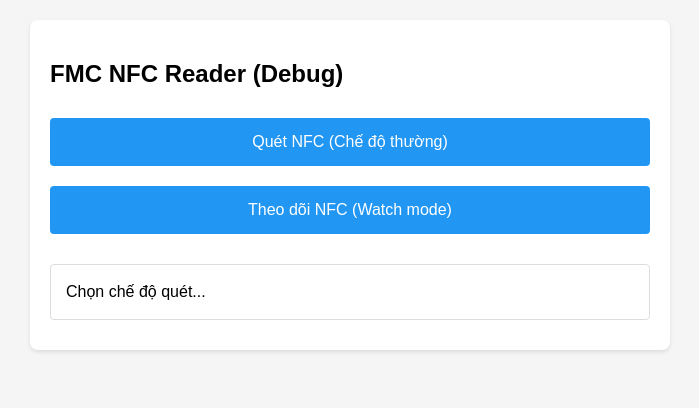
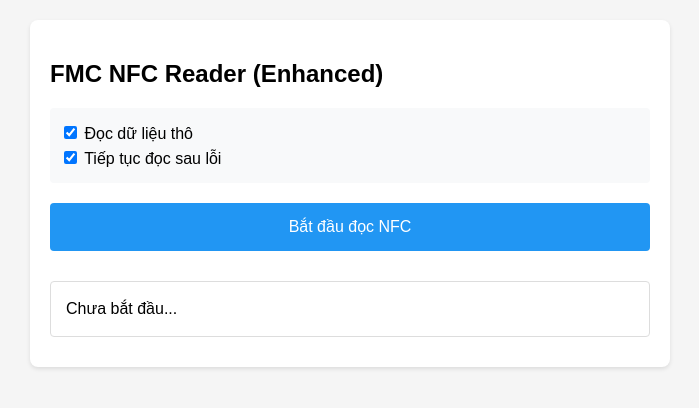
Before and after one commit to fmcclinic/nfcreader, a plain HTML site: page index.html in a window 1280 px wide. Shown: the whole page, without its empty margins (290-989 px from the left). Drawn offline with Linux system fonts and the light colour scheme.

Commit message:
Update index.html

```diff
--- a/index.html
+++ b/index.html
@@ -47,16 +47,36 @@
         .error { color: red; }
         .success { color: green; }
         .info { color: blue; }
+        /* Giữ nguyên phần style cũ */
+        .options {
+            margin: 10px 0;
+            padding: 10px;
+            background: #f8f9fa;
+            border-radius: 4px;
+        }
+        .options label {
+            display: block;
+            margin: 5px 0;
+        }
     </style>
 </head>
 <body>
     <div class="container">
-        <h2>FMC NFC Reader (Debug)</h2>
-        <div>
-            <button onclick="startScan()">Quét NFC (Chế độ thường)</button>
-            <button onclick="startWatchingNFC()">Theo dõi NFC (Watch mode)</button>
+        <h2>FMC NFC Reader (Enhanced)</h2>
+
+        <div class="options">
+            <label>
+                <input type="checkbox" id="rawMode" checked>
+                Đọc dữ liệu thô
+            </label>
+            <label>
+                <input type="checkbox" id="keepReading" checked>
+                Tiếp tục đọc sau lỗi
+            </label>
         </div>
-        <div id="status">Chọn chế độ quét...</div>
+
+        <button onclick="startNFCRead()">Bắt đầu đọc NFC</button>
+        <div id="status">Chưa bắt đầu...</div>
         <div id="debug"></div>
     </div>
 
@@ -66,96 +86,101 @@
 
         function log(message, type = 'info') {
             const timestamp = new Date().toLocaleTimeString();
-            debug.innerHTML += `<div class="${type}">[${timestamp}] ${message}</div>`;
-            debug.scrollTop = debug.scrollHeight;
+            debug.innerHTML = `<div class="${type}">[${timestamp}] ${message}</div>` + debug.innerHTML;
         }
 
-        async function startScan() {
+        function arrayBufferToHex(buffer) {
+            return Array.from(new Uint8Array(buffer))
+                .map(b => b.toString(16).padStart(2, '0'))
+                .join(' ');
+        }
+
+        async function startNFCRead() {
             if (!('NDEFReader' in window)) {
                 status.innerHTML = '<span class="error">Trình duyệt không hỗ trợ Web NFC</span>';
                 return;
             }
 
+            const keepReading = document.getElementById('keepReading').checked;
+            const rawMode = document.getElementById('rawMode').checked;
+
             try {
                 status.textContent = 'Đang khởi tạo NFC...';
-                log('Khởi tạo NDEFReader');
+                log('Khởi tạo NFC reader...');
 
                 const ndef = new NDEFReader();
-                await ndef.scan();
 
-                status.textContent = 'Đang đợi thẻ NFC...';
-                log('Đang quét NFC');
+                // Xử lý sự kiện reading
+                ndef.addEventListener("reading", async (event) => {
+                    try {
+                        log(`Phát hiện NFC! Serial: ${event.serialNumber}`, 'success');
 
-                ndef.addEventListener("reading", (event) => {
-                    log('Phát hiện thẻ!', 'success');
-                    log(`Serial Number: ${event.serialNumber}`);
+                        if (rawMode) {
+                            // Hiển thị thông tin chi tiết về signal
+                            log(`Signal strength: ${event.signal || 'N/A'}`);
+                            log(`Device ID: ${event.deviceID || 'N/A'}`);
+                        }
 
-                    event.message.records.forEach((record, index) => {
-                        log(`Record ${index + 1}:`);
-                        log(`- Type: ${record.recordType}`);
-                        log(`- Media Type: ${record.mediaType || 'N/A'}`);
+                        // Xử lý từng record
+                        for (const record of event.message.records) {
+                            log('---Record Info---');
+                            log(`Type: ${record.recordType}`);
+                            log(`Encoding: ${record.encoding || 'N/A'}`);
+                            log(`Lang: ${record.lang || 'N/A'}`);
 
                             if (record.data) {
+                                // Hiển thị hex
+                                log(`Raw Hex: ${arrayBufferToHex(record.data)}`);
+
+                                // Thử các encoding khác nhau
                                 try {
-                                // Thử decode UTF-8
-                                const utf8Data = new TextDecoder().decode(record.data);
-                                log(`- UTF8 Data: ${utf8Data}`);
+                                    const utf8 = new TextDecoder('utf-8').decode(record.data);
+                                    log(`UTF-8: ${utf8}`);
+                                } catch(e) {
+                                    log(`UTF-8 decode failed: ${e.message}`, 'error');
+                                }
 
-                                // Hiển thị hex
-                                const hexData = Array.from(record.data)
-                                    .map(b => b.toString(16).padStart(2, '0'))
-                                    .join(' ');
-                                log(`- HEX Data: ${hexData}`);
+                                try {
+                                    const ascii = new TextDecoder('ascii').decode(record.data);
+                                    log(`ASCII: ${ascii}`);
+                                } catch(e) {
+                                    log(`ASCII decode failed: ${e.message}`, 'error');
+                                }
+                            }
+                        }
 
-                            } catch (e) {
-                                log(`- Error decoding: ${e.message}`, 'error');
-                            }
+                        status.innerHTML = '<span class="success">Đã đọc xong! Xem log bên dưới</span>';
+                    } catch (error) {
+                        log(`Lỗi xử lý dữ liệu: ${error.message}`, 'error');
+                        if (!keepReading) throw error;
                     }
                 });
 
-                    status.innerHTML = `<span class="success">Đã đọc xong! Xem log bên dưới</span>`;
+                // Xử lý lỗi
+                ndef.addEventListener("error", (error) => {
+                    log(`Lỗi NFC: ${error.toString()}`, 'error');
+                    if (error instanceof Event) {
+                        log('Chi tiết event:', 'error');
+                        log(JSON.stringify(error, null, 2), 'error');
+                    }
+                    if (!keepReading) {
+                        status.innerHTML = `<span class="error">Đã dừng do lỗi</span>`;
+                        throw error;
+                    }
                 });
 
-                ndef.addEventListener("error", (error) => {
-                    log(`Lỗi: ${error.message}`, 'error');
-                    status.innerHTML = `<span class="error">Lỗi: ${error.message}</span>`;
+                // Bắt đầu quét
+                await ndef.scan({
+                    signal: (new AbortController()).signal
                 });
 
-            } catch (error) {
-                log(`Exception: ${error.message}`, 'error');
-                status.innerHTML = `<span class="error">Lỗi: ${error.message}</span>`;
-            }
-        }
-
-        async function startWatchingNFC() {
-            try {
-                const options = {
-                    recordType: "empty",  // Try to read any record type
-                    signal: (new AbortController()).signal
-                };
-
-                status.textContent = 'Đang theo dõi NFC events...';
-                log('Bắt đầu watch mode');
-
-                navigator.permissions.query({ name: "nfc" }).then((result) => {
-                    log(`NFC Permission: ${result.state}`);
-                });
-
-                const ndef = new NDEFReader();
-                await ndef.scan();
-
-                ndef.onreading = (event) => {
-                    log('NFC Event detected!', 'success');
-                    log(`Raw event data: ${JSON.stringify(event, null, 2)}`);
-                };
-
-                ndef.onreadingerror = (error) => {
-                    log(`Reading error: ${error}`, 'error');
-                };
+                status.textContent = 'Đang đợi thẻ NFC...';
+                log('Đang quét... Vui lòng đặt thẻ lên điện thoại');
 
             } catch (error) {
-                log(`Watch mode error: ${error.message}`, 'error');
-                status.innerHTML = `<span class="error">Lỗi watch mode: ${error.message}</span>`;
+                const errorMsg = error.toString();
+                log(`Lỗi chính: ${errorMsg}`, 'error');
+                status.innerHTML = `<span class="error">Lỗi: ${errorMsg}</span>`;
             }
         }
     </script>
```
Lines whose indentation alone changed are shown as unchanged.
